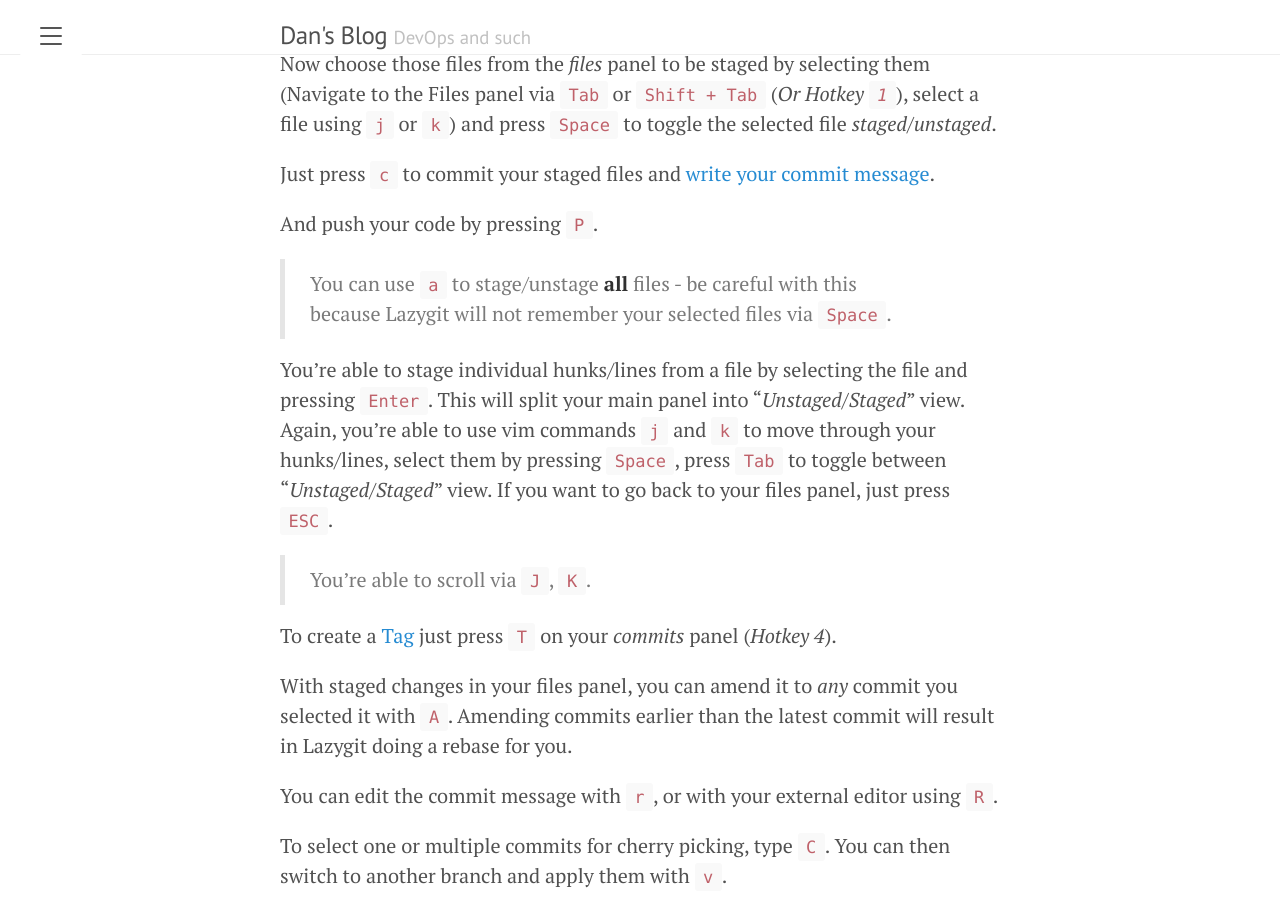
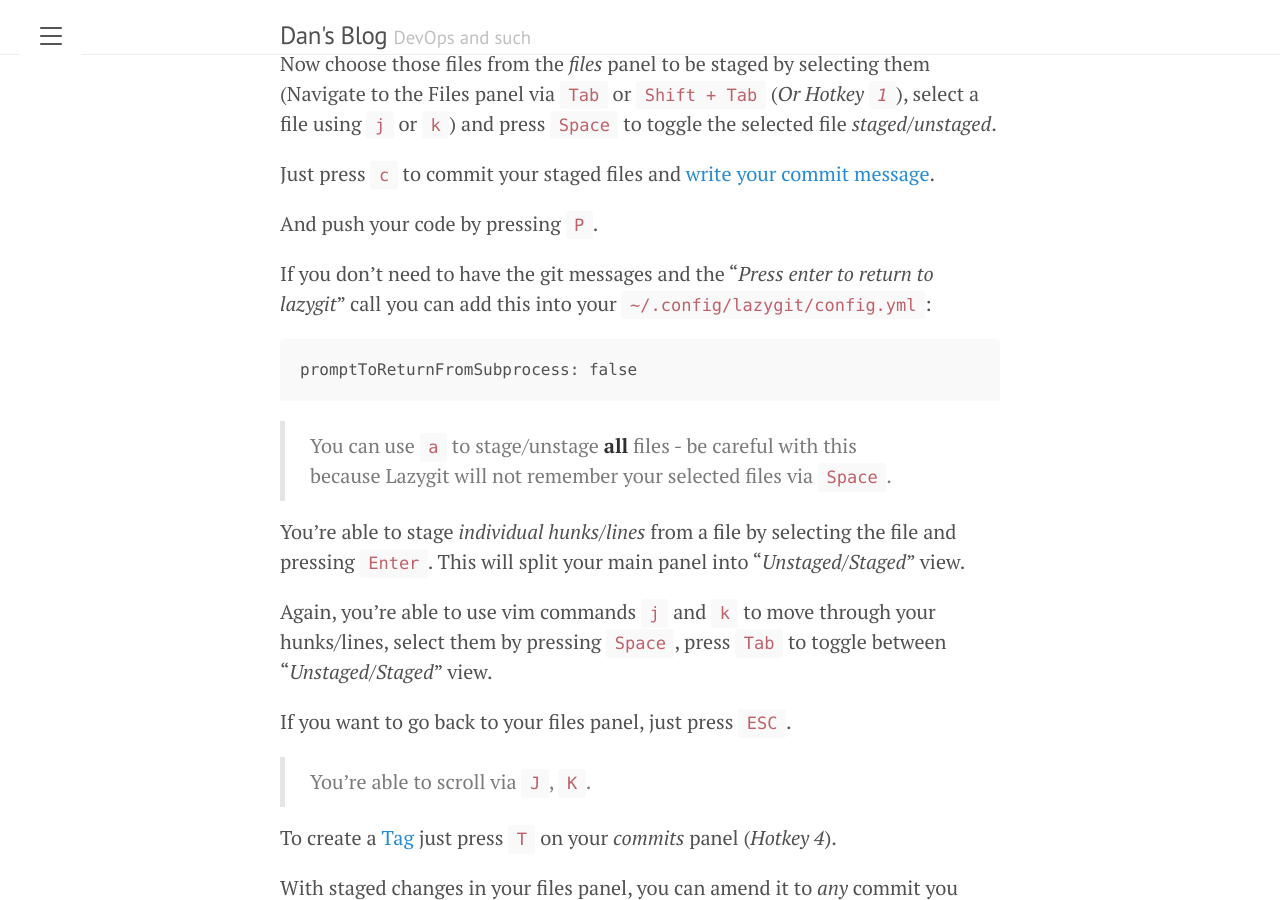
Before and after one commit to dme86/dme86.github.io, a Jekyll site: the page built from _posts/2023-08-15-Lazygit-tutorial.md, in a window 1280 px wide and 900 px high, scrolled down 1047 px. Built offline with Jekyll 4.4.1, drawn with Linux system fonts in a browser that asks for light colours; some of the changed text lies outside the part shown.

Commit message:
feat(add): lazygit config
Adding a detail about lazygit's config so there is no user input via 'Enter' needed after a commit.

```diff
--- a/_posts/2023-08-15-Lazygit-tutorial.md
+++ b/_posts/2023-08-15-Lazygit-tutorial.md
@@ -27,18 +27,25 @@ Just press `c` to commit your staged files and [write your commit message](https
 
 And push your code by pressing `P`.
 
+If you don't need to have the git messages and the "*Press enter to return to lazygit*" call you can add this into your `~/.config/lazygit/config.yml`:
+
+    promptToReturnFromSubprocess: false
+
 > You can use `a` to stage/unstage **all** files - be careful with this because Lazygit will not remember your selected files via `Space`.
 
-You're able to stage individual hunks/lines from a file by selecting the file and pressing `Enter`.
+You're able to stage *individual hunks/lines* from a file by selecting the file and pressing `Enter`.
 This will split your main panel into "*Unstaged/Staged*" view.
+
 Again, you're able to use vim commands `j` and `k` to move through your hunks/lines, select them by pressing `Space`, press `Tab` to toggle between "*Unstaged/Staged*" view.
+
 If you want to go back to your files panel, just press `ESC`.
 
 > You're able to scroll via `J`, `K`.
 
 To create a [Tag](https://git-scm.com/book/en/v2/Git-Basics-Tagging) just press `T` on your *commits* panel (*Hotkey 4*).
 
-With staged changes in your files panel, you can amend it to *any* commit you selected it with `A`. Amending commits earlier than the latest commit will result in Lazygit doing a rebase for you.
+With staged changes in your files panel, you can amend it to *any* commit you selected it with `A`.
+Amending commits earlier than the latest commit will result in Lazygit doing a rebase for you.
 
 You can edit the commit message with `r`, or with your external editor using `R`.
 
```
